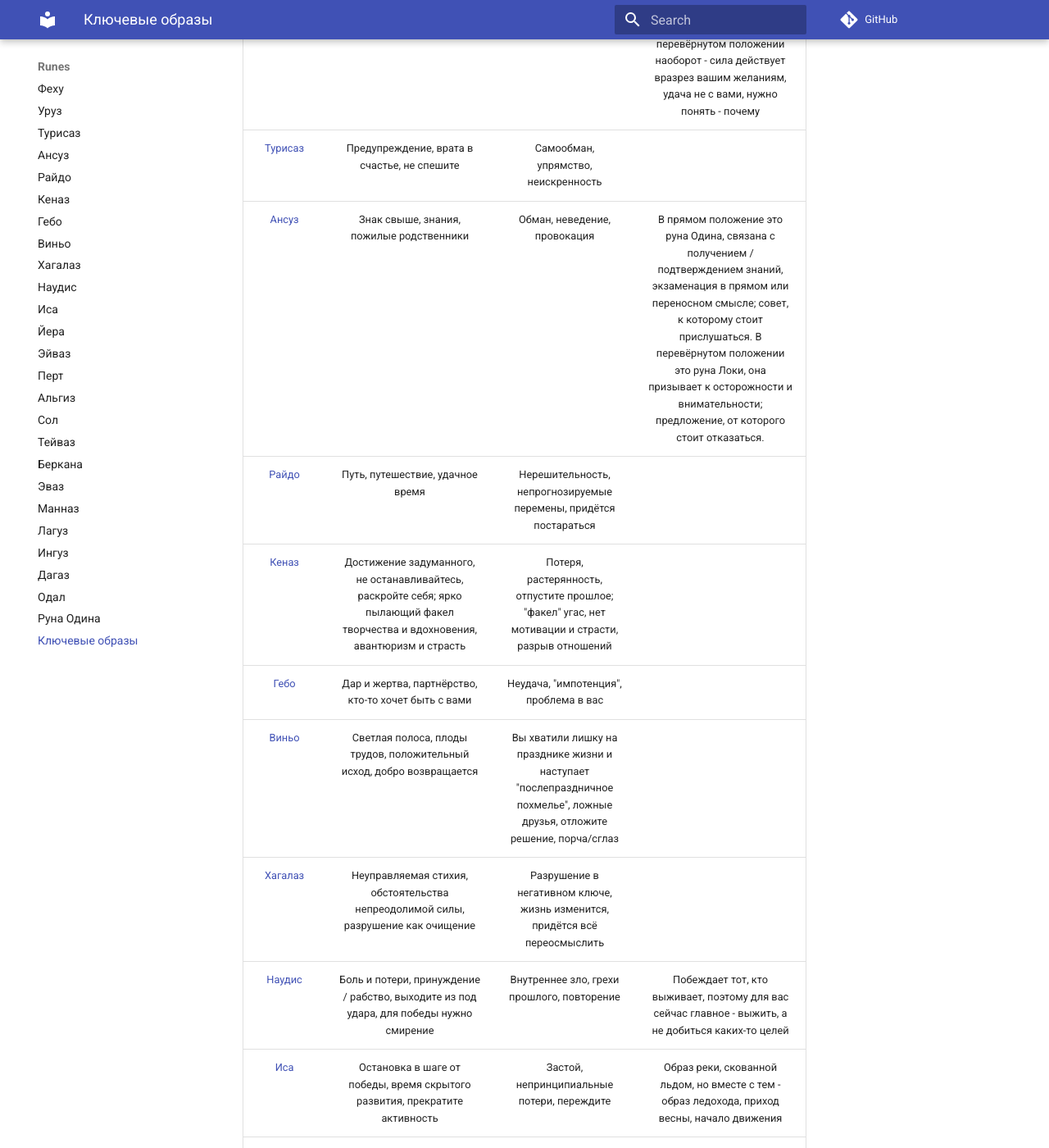
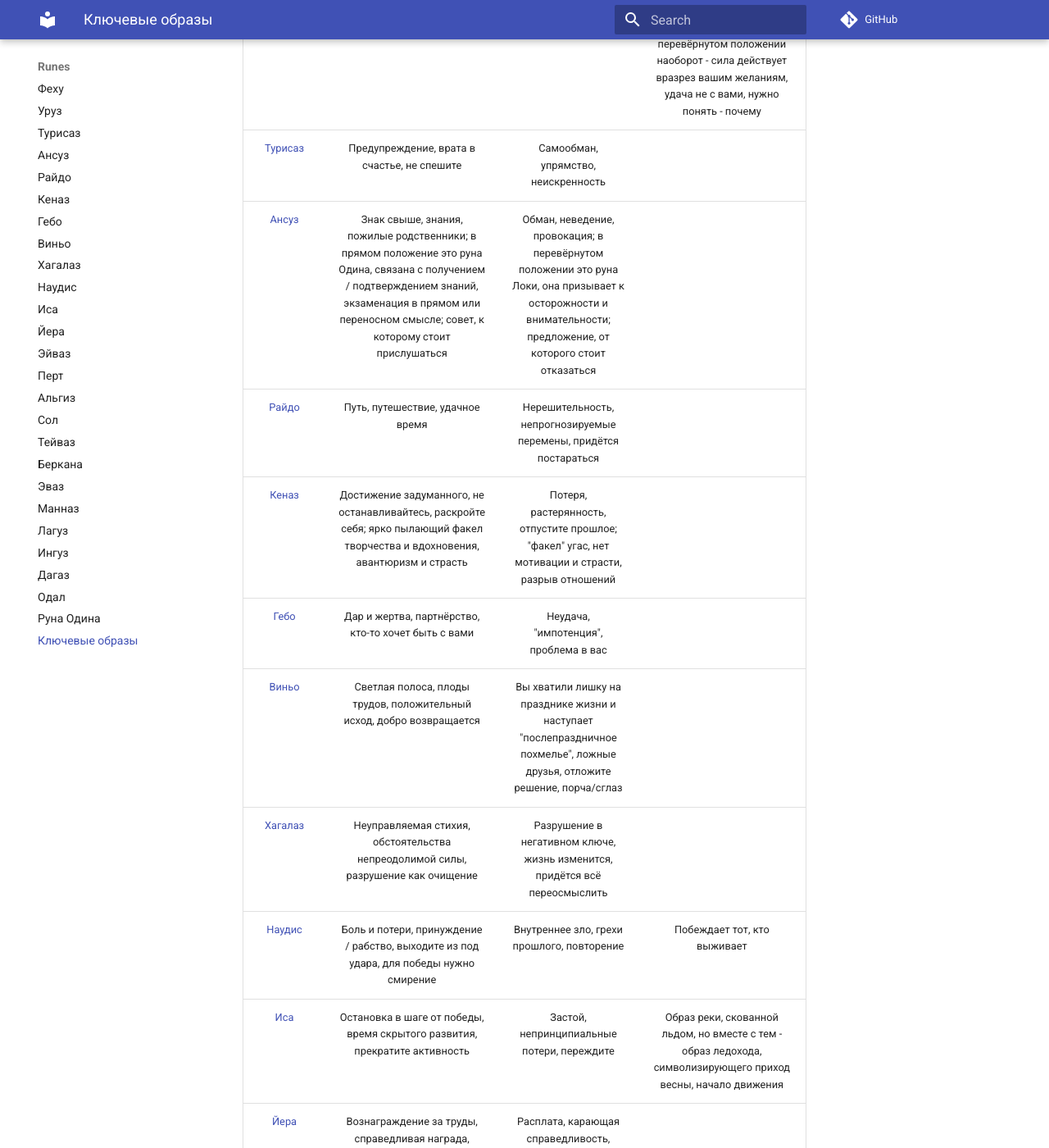
Before and after one commit to daymonri/runes, an MkDocs documentation site: the page built from docs/obrazi.md, in a window 1280 px wide and 1400 px high, scrolled down 690 px. Shown: the whole window at 82% size. Built offline with MkDocs 1.6.1 and Material for MkDocs 9.7.7, drawn with Linux system fonts in a browser that asks for light colours; comment, search, counter and statistics services are not loaded; some of the changed text lies outside the part shown.

Commit message:
15.05 New_mod3

```diff
--- a/docs/obrazi.md
+++ b/docs/obrazi.md
@@ -5,19 +5,19 @@
 |[Феху](fehu.md)|Богатство, прибыль, приобретение|Препятствие, материальная потеря, отложите решение|Феху может указывать на лад в доме и светлую полосу в жизни (почти "полная чаша"). В перевёрнутом положении всё наоборот. В любом случае, руна рекомендует сосредоточиться именно на материальной стороне вопроса
 |[Уруз](uruz.md)|Неотвратимые перемены к лучшему, успех в делах, здоровье|Слабость, зависимость от порока, упущенная возможность|Прямое положение - вам сейчас холодно, страшно и одиноко, но лишь потому, что в вашу жизнь входят слишком внезапные и/или слишком масштабные перемены. Сила действует в соответствии с вашими желаниями, не боритесь с переменами, а способствуйте им. Удача на вашей стороне. В перевёрнутом положении наоборот - сила действует вразрез вашим желаниям, удача не с вами, нужно понять - почему
 |[Турисаз](turisaz.md)|Предупреждение, врата в счастье, не спешите|Самообман, упрямство, неискренность|
-|[Ансуз](ansuz.md)|Знак свыше, знания, пожилые родственники|Обман, неведение, провокация|В прямом положение это руна Одина, связана с получением / подтверждением знаний, экзаменация в прямом или переносном смысле; совет, к которому стоит прислушаться. В перевёрнутом положении это руна Локи, она призывает к осторожности и внимательности; предложение, от которого стоит отказаться.
+|[Ансуз](ansuz.md)|Знак свыше, знания, пожилые родственники; в прямом положение это руна Одина, связана с получением / подтверждением знаний, экзаменация в прямом или переносном смысле; совет, к которому стоит прислушаться|Обман, неведение, провокация; в перевёрнутом положении это руна Локи, она призывает к осторожности и внимательности; предложение, от которого стоит отказаться|
 |[Райдо](raido.md)|Путь, путешествие, удачное время|Нерешительность, непрогнозируемые перемены, придётся постараться|
 |[Кеназ](kenaz.md)|Достижение задуманного, не останавливайтесь, раскройте себя; ярко пылающий факел творчества и вдохновения, авантюризм и страсть|Потеря, растерянность, отпустите прошлое; "факел" угас, нет мотивации и страсти, разрыв отношений|
 |[Гебо](gebo.md)|Дар и жертва, партнёрство, кто-то хочет быть с вами|Неудача, "импотенция", проблема в вас|
 |[Виньо](winjo.md)|Светлая полоса, плоды трудов, положительный исход, добро возвращается|Вы хватили лишку на празднике жизни и наступает "послепраздничное похмелье", ложные друзья, отложите решение, порча/сглаз|
 |[Хагалаз](hagalaz.md)|Неуправляемая стихия, обстоятельства непреодолимой силы, разрушение как очищение|Разрушение в негативном ключе, жизнь изменится, придётся всё переосмыслить|
-|[Наудис](nautiz.md)|Боль и потери, принуждение / рабство, выходите из под удара, для победы нужно смирение|Внутреннее зло, грехи прошлого, повторение|Побеждает тот, кто выживает, поэтому для вас сейчас главное - выжить, а не добиться каких-то целей
-|[Иса](isa.md)|Остановка в шаге от победы, время скрытого развития, прекратите активность|Застой, непринципиальные потери, переждите| Образ реки, скованной льдом, но вместе с тем - образ ледохода, приход весны, начало движения
+|[Наудис](nautiz.md)|Боль и потери, принуждение / рабство, выходите из под удара, для победы нужно смирение|Внутреннее зло, грехи прошлого, повторение|Побеждает тот, кто выживает
+|[Иса](isa.md)|Остановка в шаге от победы, время скрытого развития, прекратите активность|Застой, непринципиальные потери, переждите| Образ реки, скованной льдом, но вместе с тем - образ ледохода, символизирующего приход весны, начало движения
 |[Йера](jera.md)|Вознаграждение за труды, справедливая награда, трудитесь и преуспеете; успешный цикл от посадки до жатвы|Расплата, карающая справедливость, отсрочка длиною в год; пустой цикл, который повторяется раз за разом - вы сажаете, но всходов нет|
 |[Эйваз](ihwaz.md)|Связь времён / помощь предков, вы правы, трудности будут преодолены|Ждите препятствий, сражайтесь за своё дело, превозмогание закалит|
 |[Перт](pert.md)|Тайное станет явным, внутреннее преображение, сексуальная совместимость|Разочарование, вы между прошлым и будущим, переосмыслите всё|
 |[Альгиз](algiz.md)|Божественная защита, творчество и духовность, осторожнее на повороте|Предостережение, вы не достигнете желаемого, отступите и приспособьтесь|
-|[Сол](sol.md)|Нет ничего невозможного, вы добьётесь цели, духовная сила|Время отступить и вернуться в бой с новыми силами|Вспышка молнии, которая освещает всё, что во мраке; вы видите ситуавцию в истинном свете (кто бы что ни говорил), поэтому способны принять правильное решение
+|[Сол](sol.md)|Нет ничего невозможного, вы добьётесь цели, духовная сила|Время отступить и вернуться в бой с новыми силами|Вспышка молнии, которая освещает мрак; вы видите ситуацию в истинном свете (кто бы что ни говорил), поэтому способны принять правильное решение
 |[Тейваз](teivaz.md)|Воин/мужчина/любовник, сражения и приключения, решительный штурм вместо долгой осады, авантюризм и страсть|Боги не одобряют ваш выбор, возможен провал, проблема в вас|
 |[Беркана](berkana.md)|Плодородие, рождение ребёнка, свадьба, молчание, терпение, здоровье|Бездетность, развод, болезнь, ищите причину неудач (говорливость, нетерпение, слабость)|
 |[Эваз](evaz.md)|Внезапные перемены, устойчивый прогресс, вы на правильном пути|Непрогнозируемые перемены, препятствия, так сложились обстоятельства|
```
